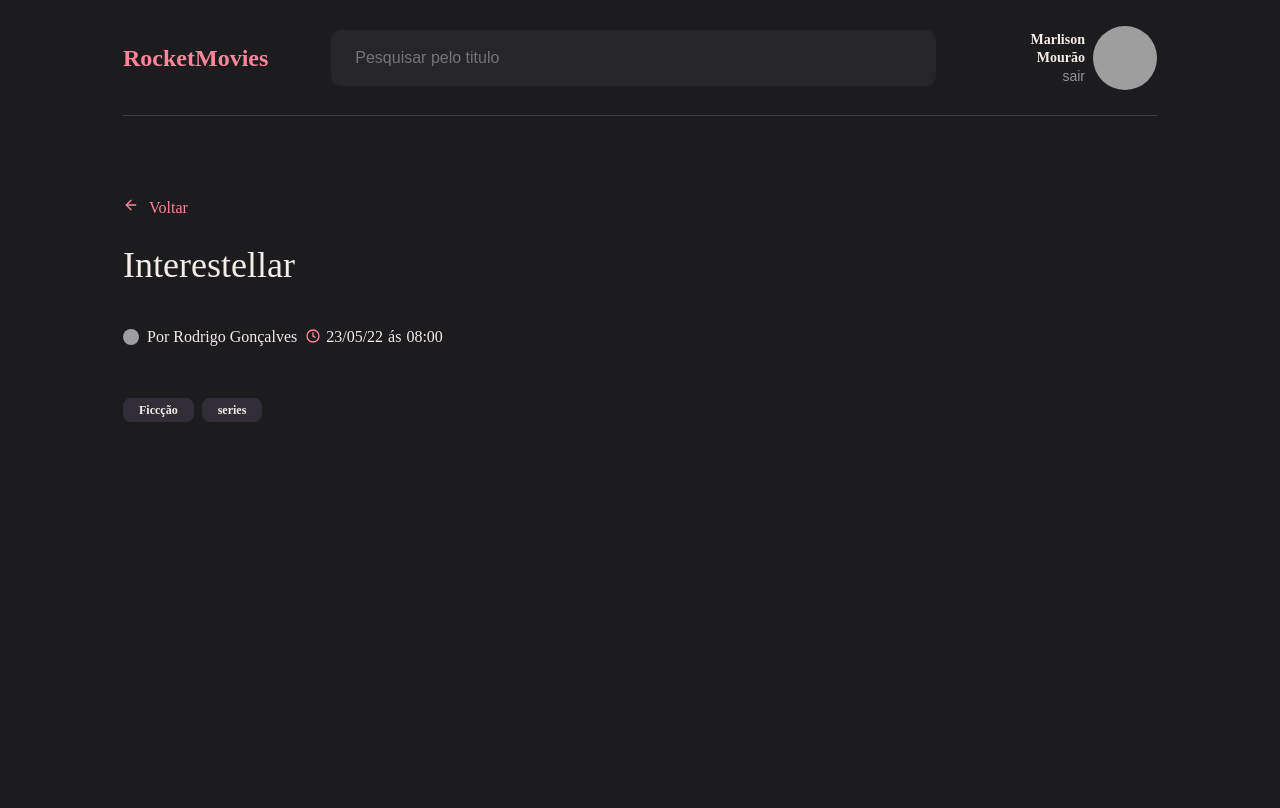
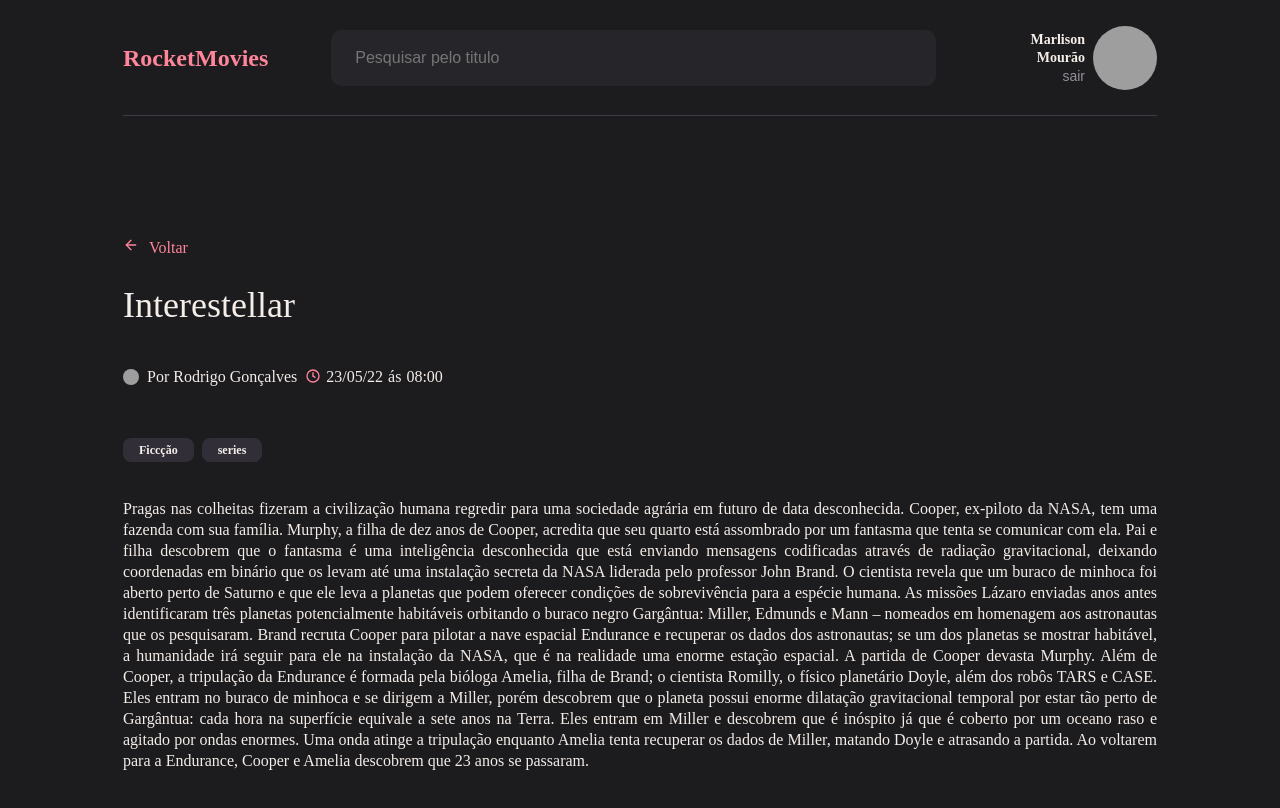
Before and after one commit to marlisonmourao/rocketmovies, a React (Vite) app: page / in a window 1280 px wide. Shown: the top 808 px of the page. Built offline with nearby package versions, Linux system fonts and the light colour scheme; grey boxes are pictures that could not be loaded.

Commit message:
finished movie details screen

```diff
--- a/src/pages/MovieDetails/index.tsx
+++ b/src/pages/MovieDetails/index.tsx
@@ -13,6 +13,7 @@
   Name,
   Tag,
   TagsContainer,
+  Summary,
 } from './styles'
 
 export function MovieDetails() {
@@ -47,6 +48,38 @@
           <Tag>Ficcção</Tag>
           <Tag>series</Tag>
         </TagsContainer>
+
+        <Summary>
+          Pragas nas colheitas fizeram a civilização humana regredir para uma
+          sociedade agrária em futuro de data desconhecida. Cooper, ex-piloto da
+          NASA, tem uma fazenda com sua família. Murphy, a filha de dez anos de
+          Cooper, acredita que seu quarto está assombrado por um fantasma que
+          tenta se comunicar com ela. Pai e filha descobrem que o fantasma é uma
+          inteligência desconhecida que está enviando mensagens codificadas
+          através de radiação gravitacional, deixando coordenadas em binário que
+          os levam até uma instalação secreta da NASA liderada pelo professor
+          John Brand. O cientista revela que um buraco de minhoca foi aberto
+          perto de Saturno e que ele leva a planetas que podem oferecer
+          condições de sobrevivência para a espécie humana. As missões Lázaro
+          enviadas anos antes identificaram três planetas potencialmente
+          habitáveis orbitando o buraco negro Gargântua: Miller, Edmunds e Mann
+          – nomeados em homenagem aos astronautas que os pesquisaram. Brand
+          recruta Cooper para pilotar a nave espacial Endurance e recuperar os
+          dados dos astronautas; se um dos planetas se mostrar habitável, a
+          humanidade irá seguir para ele na instalação da NASA, que é na
+          realidade uma enorme estação espacial. A partida de Cooper devasta
+          Murphy. Além de Cooper, a tripulação da Endurance é formada pela
+          bióloga Amelia, filha de Brand; o cientista Romilly, o físico
+          planetário Doyle, além dos robôs TARS e CASE. Eles entram no buraco de
+          minhoca e se dirigem a Miller, porém descobrem que o planeta possui
+          enorme dilatação gravitacional temporal por estar tão perto de
+          Gargântua: cada hora na superfície equivale a sete anos na Terra. Eles
+          entram em Miller e descobrem que é inóspito já que é coberto por um
+          oceano raso e agitado por ondas enormes. Uma onda atinge a tripulação
+          enquanto Amelia tenta recuperar os dados de Miller, matando Doyle e
+          atrasando a partida. Ao voltarem para a Endurance, Cooper e Amelia
+          descobrem que 23 anos se passaram.
+        </Summary>
       </Content>
     </Container>
   )
--- a/src/pages/MovieDetails/styles.ts
+++ b/src/pages/MovieDetails/styles.ts
@@ -7,7 +7,7 @@
 `
 
 export const Content = styled.div`
-  margin-top: 8.1rem;
+  padding: 8.1rem 0;
 `
 
 export const ButtonText = styled.span`
@@ -86,3 +86,11 @@
   padding: 0.5rem 1.6rem;
   margin-right: 0.8rem;
 `
+
+export const Summary = styled.p`
+  font-size: 1.6rem;
+  line-height: 2.1rem;
+  color: ${({ theme }) => theme['gray-100']};
+
+  text-align: justify;
+`
```
